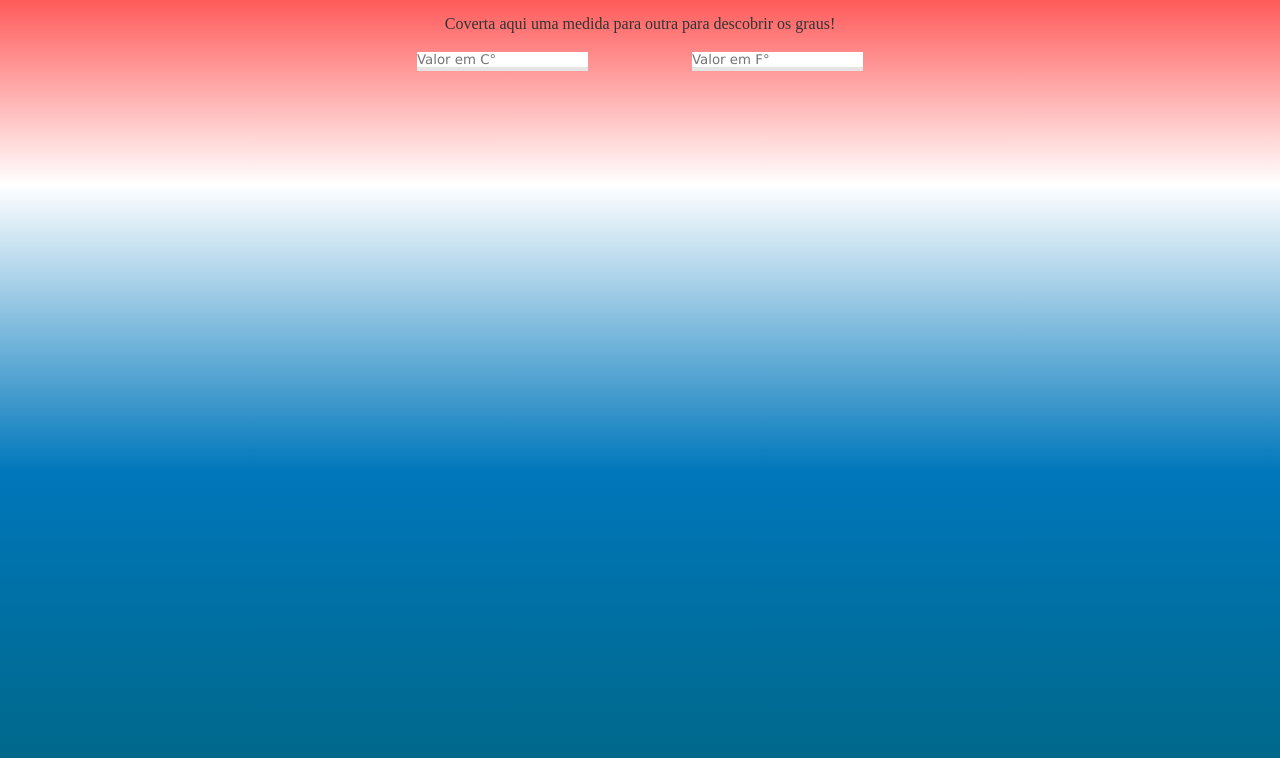
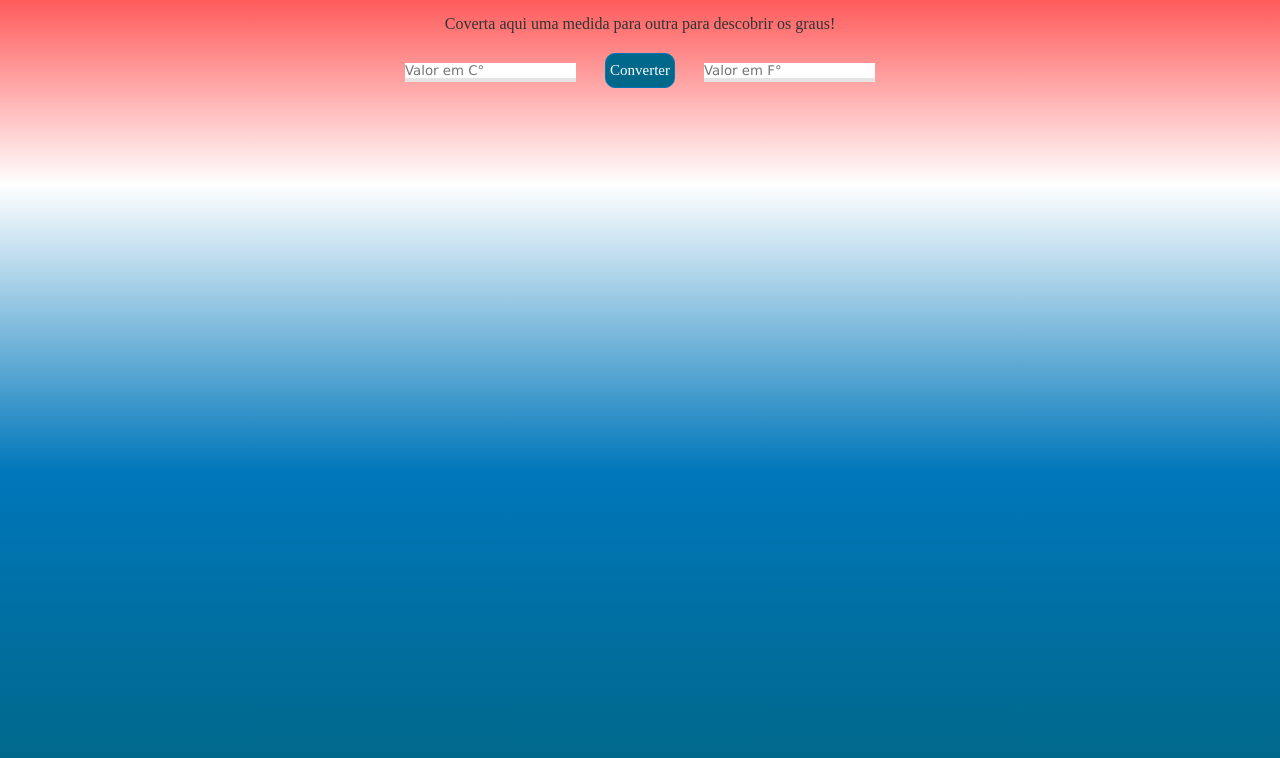
Before and after one commit to Jodecir/conversor-temperatura, a plain HTML site: page index.html in a window 1280 px wide. Shown: the part 102-860 px from the top of the page. Drawn offline with Linux system fonts and the light colour scheme.

Commit message:
CREATE convert button

```diff
--- a/css/style.css
+++ b/css/style.css
@@ -45,7 +45,7 @@ body {
 
 input {
   font-family: 'Lucida Sans', 'Lucida Sans Regular', 'Lucida Grande', 'Lucida Sans Unicode', Geneva, Verdana, sans-serif;
-  margin: 4px 50px 4px 50px;
+  margin: 4px 25px 4px 25px;
   border-bottom: 4px solid var(--brancoAcizentado);
   margin-bottom: 10px;
 }
@@ -53,3 +53,19 @@ input {
 input:hover {
   border-bottom: 4px solid var(--vermelho);
 }
+
+button {
+  background: var(--azulEscuro);
+  border: 1px solid var(--azulClaro);
+  color: var(--branco);
+  margin: 5px 0px 10px;
+  height: 35px;
+  width: 70px;
+  font-size: 15px;
+  cursor: pointer;
+  border-radius: 10px;
+}
+
+button:hover {
+  color: var(--preto);
+}
--- a/index.html
+++ b/index.html
@@ -16,6 +16,7 @@
 				Coverta aqui uma medida para outra para descobrir os graus!
 			</p>
       <input placeholder="Valor em C°" type="number" id="c">
+      <button onclick="ConvertInput()">Converter</button>
       <input placeholder="Valor em F°" type="number" id="f">
 		</div>
 	</body>
```
Also changed, not shown: js/script.js (+5 -3 lines).
